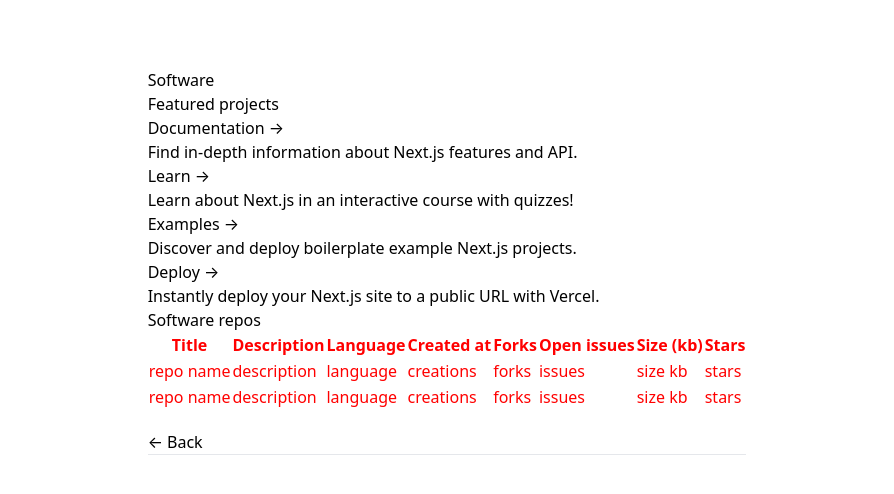
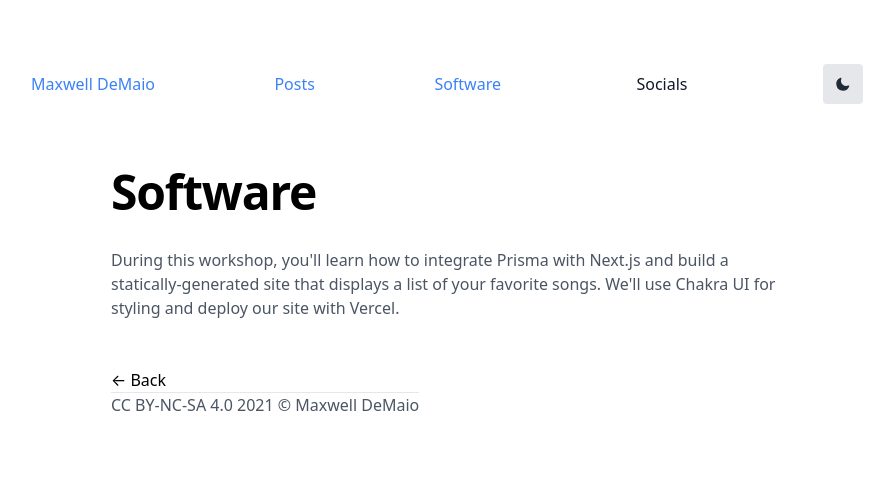
Before and after one commit to maxdemaio/max-nextjs, a Next.js app: page /software in a window 1280 px wide. Shown: the top 494 px of the page, without its empty margins (193-1087 px from the left). Built offline with nearby package versions, Linux system fonts and the light colour scheme; what @tailwindcss/typography would draw is missing.

Commit message:
add container to all pages and start working on footer

```diff
--- a/components/Container.js
+++ b/components/Container.js
@@ -3,8 +3,6 @@ import { useRouter } from 'next/router';
 import { useState, useEffect } from 'react';
 import { useTheme } from 'next-themes';
 import Link from 'next/link';
-
-import Footer from '@/components/Footer';
 
 export default function Container(props) {
     const [mounted, setMounted] = useState(false);
--- a/components/footer.js
+++ /dev/null
@@ -1,9 +0,0 @@
-// Layout for my website footer
-export default function Footer() {
-    return (
-        <footer>
-            <hr/>
-            <p>Footer!</p>
-        </footer>
-    );
-}
--- a/components/nestedFooter.js
+++ b/components/nestedFooter.js
@@ -3,11 +3,14 @@ import Link from 'next/link'
 // Layout for my website footer
 export default function NestedFooter() {
     return (
-        <footer>
+        <footer className="mt-4 prose dark:prose-dark prose-lg">
             <Link href="/">
                 <a>← Back</a>
             </Link>
             <hr></hr>
+            <p className="text-gray-600 dark:text-gray-400 mb-8">
+                <span><a href="https://creativecommons.org/licenses/by-nc-sa/4.0/">CC BY-NC-SA 4.0</a> 2021 © Maxwell DeMaio</span>
+            </p>
         </footer>
     );
 }
--- a/pages/index.js
+++ b/pages/index.js
@@ -1,53 +1,62 @@
 import Container from '@/components/Container';
-import Image from 'next/image'
-import Footer from '@/components/Footer';
+import Image from 'next/image';
 
 export default function Home() {
   const siteTitle = "Max DeMaio";
 
   return (
-      <>
       <Container>
-        <header className="text-center">
-          <h1 className="select-none font-bold text-3xl md:text-5xl tracking-tight mb-4 text-black dark:text-white">
+        <div className="text-lg flex flex-col justify-center items-start max-w-2xl mx-auto mb-16">
+          <div className="header-section flex items-center justify-center flex-wrap mb-6">
+            <div className="header-frame p-2 lg:p-3">
+              <h1 className="select-none font-bold text-3xl md:text-5xl tracking-tight text-black dark:text-white">
                   Max DeMaio
               </h1>
-          <>
+              <h2 className="font-bold text-3xl tracking-tight text-gray-600 dark:text-gray-400">
+                Something cool here
+              </h2>
+            </div>
+
+            <div className="image-frame p-2 lg:p-3">
               <Image
                 priority
                 src="/images/me.jpg"
                 className="rounded-full"
-              height={400}
-              width={400}
+                height={300}
+                width={300}
                 alt="Max DeMaio"
               />
-          </>
-        </header>
+            </div>
+          </div>
 
-        <div className="mt-4 mb-4 mx-auto p-4 prose prose-lg">
-          <main>
+
           <section>
-              <p>
+            <p className="text-gray-600 dark:text-gray-400 mb-8">
                 Hi, I'm Max! I'm self-learning computer science, creating practical business solutions,
                 and designing software architecture through research & development.
-                Currently, I'm working as an Associate Software Developer at <a href="https://www.infosys.com/" class="myLink">Infosys</a>
+                Currently, I'm working as an Associate Software Developer at <a href="https://www.infosys.com/">Infosys</a>
                 {' '}where I work on client facing applications in an agile environment.
                 I'm working on
                 growing my skills and gaining exposure to a variety of technology,
                 whether that be through work or personal projects.
                 When I'm not glued to my computer, I enjoy playing the guitar, chess, and learning languages.
               </p>
-              <p>
-                You can follow me on <a href="https://twitter.com/maxwelldemaio" class="myLink">Twitter</a>
+            <p className="text-gray-600 dark:text-gray-400 mb-8">
+                You can follow me on <a href="https://twitter.com/maxwelldemaio">Twitter</a>
                 {' '}where I mostly post about language, technology, and business. Most of my work is open source
-                and publicly available on <a href="https://github.com/maxwelldemaio" class="myLink">GitHub</a>.
+                and publicly available on <a href="https://github.com/maxwelldemaio">GitHub</a>.
                 Feel free to reach out and contact me at any of the links on my website.
             </p>
           </section>
-          </main>
+
+
+        <footer className="flex flex-col justify-center items-start max-w-2xl mx-auto w-full mb-8">
+          <hr className="w-full border-1 border-gray-200 dark:border-gray-800 mb-8"/>
+          <p className="text-gray-600 dark:text-gray-400 mb-8">
+            <span><a href="https://creativecommons.org/licenses/by-nc-sa/4.0/">CC BY-NC-SA 4.0</a> 2021 © Maxwell DeMaio</span>
+          </p>
+        </footer>
       </div>
-        <Footer></Footer>
       </Container>
-    </>
   )
 }
--- a/pages/software/index.js
+++ b/pages/software/index.js
@@ -1,108 +1,19 @@
-import Head from 'next/head';
+import Container from '@/components/Container';
 import NestedFooter from '@/components/NestedFooter';
-
-// export async function getStaticProps() {
-//     // TODO
-//     // const allSoftware = getSoftware()
-//     // return {
-//     //     props: {
-//     //         allRepos
-//     //     }
-//     // }
-//     return;
-// }
 
 
 export default function Software() {
     return (
-        <>
-        {/* Software head */}
-        <Head>
-            <link rel="icon" href="/favicon.ico" />
-            <meta
-                name="description"
-                content="Post content here"
-            />
-            <title>Software | Max DeMaio</title>
-        </Head>
-
-            <div className="mt-8 mb-8 mx-auto p-4 prose prose-lg">
-            <main>
-                <header>
-                    <h1 className="select-none">Software</h1>
-                </header>
-
-                {/* Add this <section> tag below the existing <section> tag */}
-                <h2>Featured projects</h2>
-                <div>
-                    <a href="https://nextjs.org/docs">
-                        <h3>Documentation &rarr;</h3>
-                        <p>Find in-depth information about Next.js features and API.</p>
-                    </a>
-
-                    <a href="https://nextjs.org/learn">
-                        <h3>Learn &rarr;</h3>
-                        <p>Learn about Next.js in an interactive course with quizzes!</p>
-                    </a>
-
-                    <a
-                        href="https://github.com/vercel/next.js/tree/master/examples"
-                    >
-                        <h3>Examples &rarr;</h3>
-                        <p>Discover and deploy boilerplate example Next.js projects.</p>
-                    </a>
-
-                    <a
-                        href="https://vercel.com/import?filter=next.js&utm_source=create-next-app&utm_medium=default-template&utm_campaign=create-next-app"
-                    >
-                        <h3>Deploy &rarr;</h3>
-                        <p>
-                            Instantly deploy your Next.js site to a public URL with Vercel.
-                        </p>
-                    </a>
-                </div>
-
-                <h2>Software repos</h2>
-                <table id="myTable">
-                    <thead>
-                        <tr>
-                            <th scope="col">Title</th>
-                            <th scope="col">Description</th>
-                            <th scope="col">Language</th>
-                            <th scope="col">Created at</th>
-                            <th scope="col">Forks</th>
-                            <th scope="col">Open issues</th>
-                            <th scope="col">Size (kb)</th>
-                            <th scope="col">Stars</th>
-                        </tr>
-                    </thead>
-                    <tbody>
-                        <tr>
-                            <td><a href="#" className="">repo name</a></td>
-                            <td>description</td>
-                            <td>language</td>
-                            <td>creations</td>
-                            <td>forks</td>
-                            <td>issues</td>
-                            <td>size kb</td>
-                            <td>stars</td>
-                        </tr>
-                            <tr>
-                                <td><a href="#" className="">repo name</a></td>
-                                <td>description</td>
-                                <td>language</td>
-                                <td>creations</td>
-                                <td>forks</td>
-                                <td>issues</td>
-                                <td>size kb</td>
-                                <td>stars</td>
-                            </tr>
-                    </tbody>
-                </table>
-            </main>
-
+        <Container title="Software – Max DeMaio">
+        <div className="flex flex-col justify-center items-start max-w-2xl mx-auto mb-16">
+            <section>
+                <h1 className="font-bold text-3xl md:text-5xl tracking-tight mb-8 text-black dark:text-white">Software</h1>
+                <p class="text-gray-600 dark:text-gray-400 mb-8">
+                    During this workshop, you'll learn how to integrate Prisma with Next.js and build a statically-generated site that displays a list of your favorite songs. We'll use Chakra UI for styling and deploy our site with Vercel.
+                </p>
+            </section>
             <NestedFooter></NestedFooter>
         </div>
-        </>
-    )
+        </Container>
+    );
 }
--- a/styles/global.css
+++ b/styles/global.css
@@ -4,14 +4,12 @@
 @tailwind utilities;
 
 /* Tailwind’s @apply directive to easily extract
-common utility patterns to CSS component classes.*/
-
-.blogPost {
-    /* example extra global blog post styles */
-}
+common utility patterns to CSS component classes.
+This essentially allows us to make our own tailwind-like classNames. */
 
 html {
   min-width: 360px;
+  /* Notably for our "top" button in blog posts */
   scroll-behavior: smooth;
 }
 
@@ -34,14 +32,6 @@ html {
     backdrop-filter: none;
     @apply bg-opacity-100;
   }
-}
-
-/* Blogpost styles */
-.prose table {
-  color: red;
-  display: table;
-  overflow-x: scroll;
-  overflow-y: scroll;
 }
 
 .prose .anchor {
--- a/tailwind.config.js
+++ b/tailwind.config.js
@@ -1,15 +1,22 @@
 const { spacing } = require('tailwindcss/defaultTheme');
+
+// For more customization read the tailwind typography docs here:
+// https://github.com/tailwindlabs/tailwindcss-typography#customization
 
 module.exports = {
   mode: 'jit',
+  // Files that are utilizing tailwindcss so we can purge unused styles (dep graph)
   purge: ['./pages/**/*.js', './components/**/*.js', './layouts/**/*.js'],
+  // Dark mode will change the styles on 'class' attribute
   darkMode: 'class',
+  // Here is where we can edit the prose theme
   theme: {
     extend: {
       colors: {
         'blue-opaque': 'rgb(13 42 148 / 18%)'
       },
       typography: (theme) => ({
+        // Default prose styles low level customization
         DEFAULT: {
           css: {
             color: theme('colors.gray.700'),
@@ -28,9 +35,10 @@ module.exports = {
             'blockquote p:last-of-type::after': false
           }
         },
+        // Here we specify what happens on darkmode shift in prose
         dark: {
           css: {
-            color: theme('colors.gray.300'),
+            color: theme('colors.pink.300'),
             a: {
               color: theme('colors.blue.400'),
               '&:hover': {
```
Also changed, not shown: pages/posts/[id].js (+10 -12 lines), pages/posts/index.js (+19 -17 lines), 1 other file (tests, documents, lock files or other folders). Lines whose indentation alone changed are shown as unchanged.
